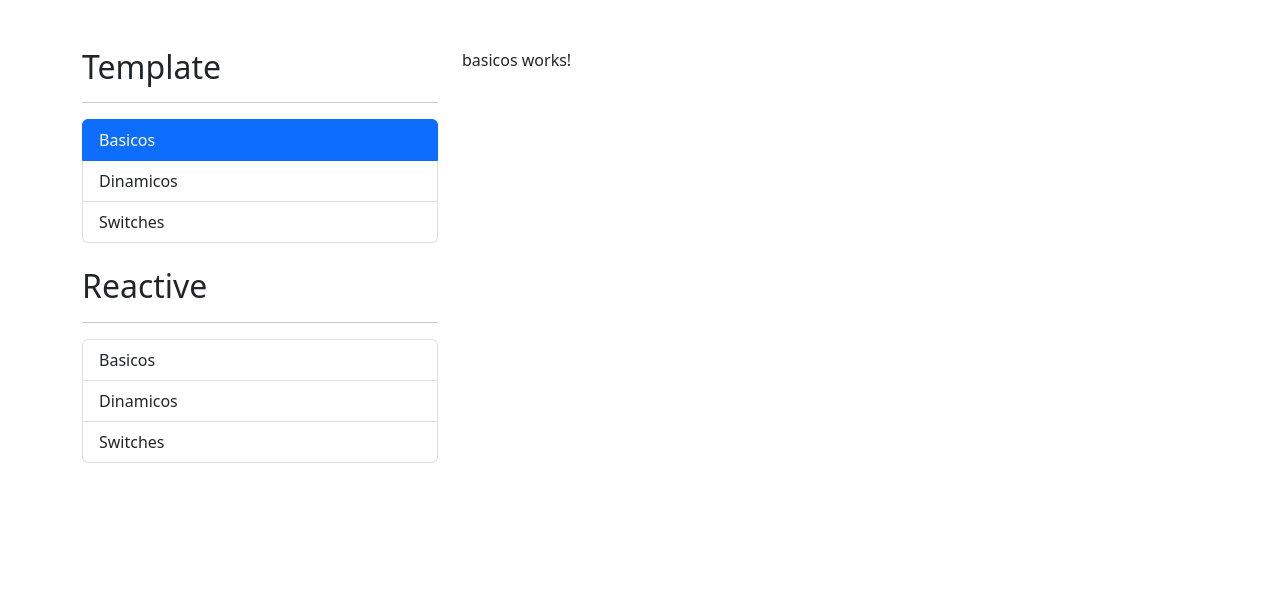
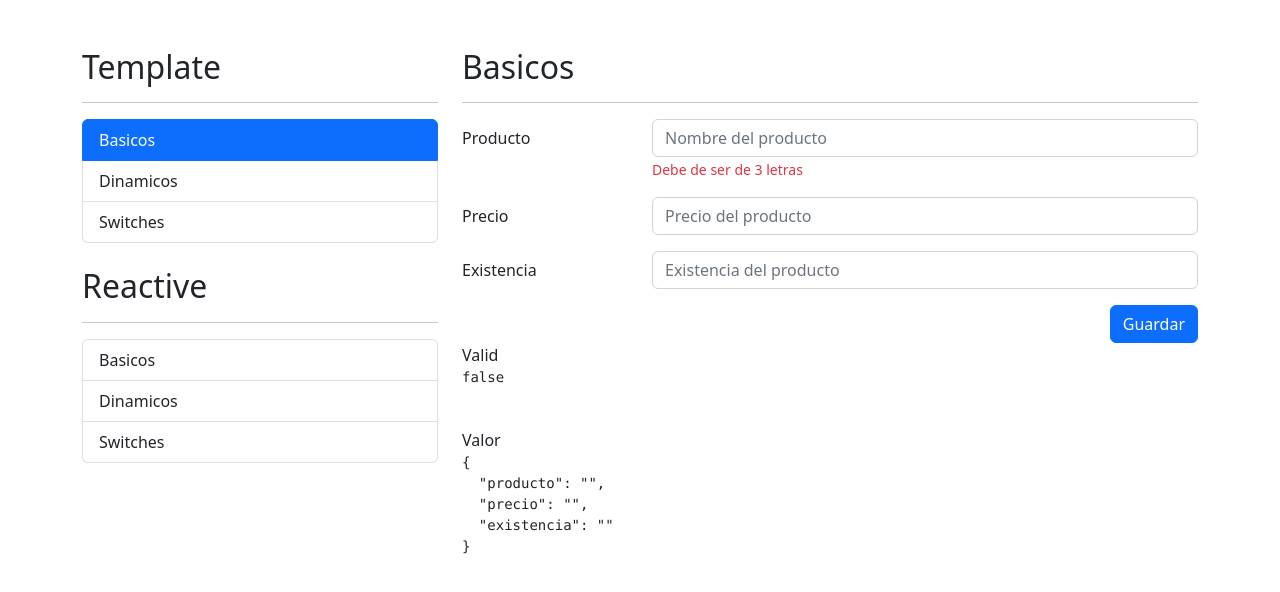
Before and after one commit to PterPmnta/forms, an Angular app: page /template/basicos in a window 1280 px wide. Shown: the top 592 px of the page. Built offline with nearby package versions, Linux system fonts and the light colour scheme.

Commit message:
import form module & create a basic form

```diff
--- a/src/app/template/basicos/basicos.component.html
+++ b/src/app/template/basicos/basicos.component.html
@@ -1 +1,53 @@
-<p>basicos works!</p>
+<h2>Basicos</h2>
+<hr>
+
+<div class="row">
+  <div class="col">
+    <form (ngSubmit)="guardar(miFormulario)" #miFormulario="ngForm">
+
+      <div class="mb-3 row">
+        <label class="col-sm-3 col-form-label">Producto</label>
+        <div class="col-sm-9">
+          <input type="text" class="form-control" placeholder="Nombre del producto"
+                  ngModel name="producto" required>
+          <span class="form-text text-danger">Debe de ser de 3 letras</span>
+        </div>
+      </div>
+
+      <div class="mb-3 row">
+        <label class="col-sm-3 col-form-label">Precio</label>
+        <div class="col-sm-9">
+          <input type="number" class="form-control" placeholder="Precio del producto"
+                  ngModel name="precio">
+        </div>
+      </div>
+
+      <div class="mb-3 row">
+        <label class="col-sm-3 col-form-label">Existencia</label>
+        <div class="col-sm-9">
+          <input type="number" class="form-control" placeholder="Existencia del producto"
+                  ngModel name="existencia">
+        </div>
+      </div>
+
+      <div class="row">
+        <div class="col">
+          <button type="submit" class="btn btn-primary float-end">
+            Guardar
+          </button>
+        </div>
+      </div>
+
+    </form>
+  </div>
+</div>
+
+<div class="row">
+  <div class="col">
+    <span>Valid</span>
+    <pre>{{miFormulario.valid}}</pre>
+    <br>
+    <span>Valor</span>
+    <pre>{{miFormulario.value | json}}</pre>
+  </div>
+</div>
--- a/src/app/template/basicos/basicos.component.ts
+++ b/src/app/template/basicos/basicos.component.ts
@@ -1,16 +1,17 @@
 import { Component, OnInit } from '@angular/core';
+import { NgForm } from '@angular/forms';
 
 @Component({
   selector: 'app-basicos',
   templateUrl: './basicos.component.html',
-  styles: [
-  ]
+  styles: [],
 })
 export class BasicosComponent implements OnInit {
+  constructor() {}
 
-  constructor() { }
+  ngOnInit(): void {}
 
-  ngOnInit(): void {
+  guardar(miFormulario: NgForm) {
+    console.log(miFormulario.value);
   }
-
 }
```
Also changed, not shown: src/app/template/template.module.ts (+4 -11 lines).
